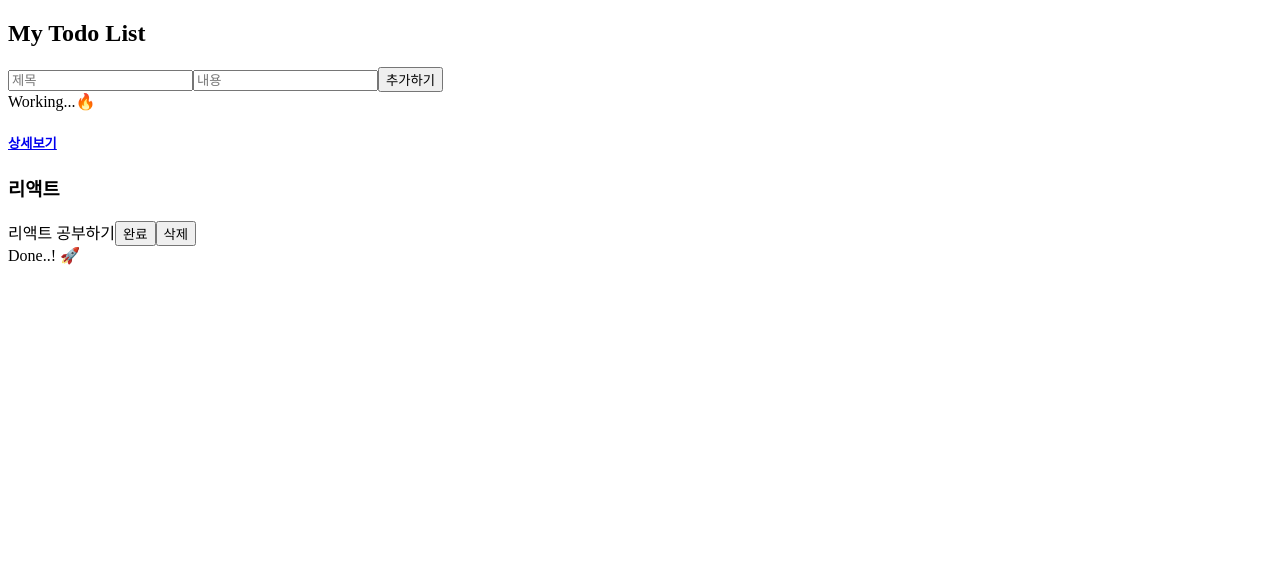
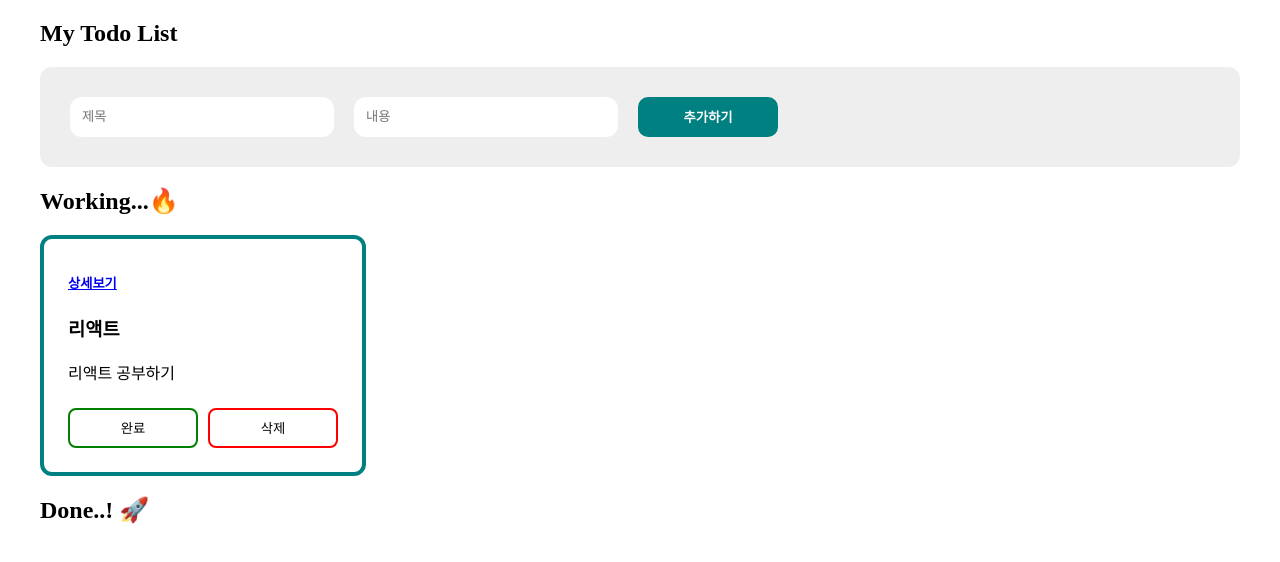
Before and after one commit to gyurison7/React-Lv2, a React (Create React App) app: page / in a window 1280 px wide. Shown: the top 562 px of the page. Built offline with nearby package versions, Linux system fonts and the light colour scheme.

Commit message:
styled-components 적용

```diff
--- a/src/Pages/Home.js
+++ b/src/Pages/Home.js
@@ -3,6 +3,70 @@
 import { addTodo, updateTodo, deleteTodo } from '../redux/modules/todos'
 import { Link } from 'react-router-dom'
 // import todos from '../redux/modules/todos'
+import { styled } from 'styled-components'
+
+const Layout = styled.div`
+    max-width: 1200px;
+    min-width: 800px;
+    margin: 0 auto;`
+
+const AddDiv = styled.div`
+    background-color: #eee;
+    border-radius: 12px;
+    margin: 0 auto;
+    display: flex;
+    align-items: center;
+    justify-content: space-between;
+    padding: 30px;
+    gap: 20px;`
+
+const InputGroup = styled.div`
+    display: flex;
+    align-items: center;
+    gap: 20px;`
+
+const AddInput = styled.input`
+    height: 40px;
+    width: 240px;
+    border: none;
+    border-radius: 12px;
+    padding: 0 12px;`
+
+const AddButton = styled.button`
+    border: none;
+    height: 40px;
+    border-radius: 10px;
+    background-color: teal;
+    width: 140px;
+    color: #fff;
+    font-weight: 700;`
+
+const ListWrapper = styled.div`
+    display: flex;
+    flex-wrap: wrap;
+    gap: 12px;`
+
+const TodoContainer = styled.div`
+    width: 270px;
+    border: 4px solid teal;
+    border-radius: 12px;
+    padding: 12px 24px 24px 24px;`
+
+const TodoButtonSet = styled.div`
+    display: flex;
+    gap: 10px;
+    margin-top: 24px;`
+
+const TodoButton = styled.button`
+    width: 50%;
+    height: 40px;
+    border-radius: 8px;
+    cursor: pointer;
+    border: 2px solid ${(props) => props.borderColor};
+    background-color: #fff;
+    display: flex;
+    justify-content: center;
+    align-items: center;`
 
 function Home() {
     const [input, setInput] = useState({ title: '', content: '' })
@@ -38,52 +102,61 @@
     }
 
     return (
-        <div>
-            <div>
+        <Layout>
             <h2>My Todo List</h2>
-                <input
+            <AddDiv>
+                <InputGroup>
+                    <AddInput
                         type='text'
                         placeholder='제목'
                         value={input.title}
                         name='title'
-                    onChange={inputChange}
-                />
-                <input
+                        onChange={inputChange} />
+                    <AddInput
                         type='text'
                         placeholder='내용'
                         value={input.content}
                         name='content'
                         onChange={inputChange} />
-                <button onClick={addButton}>추가하기</button>
-            </div>
-            <div>Working...🔥</div>
+                    <AddButton onClick={addButton}>추가하기</AddButton>
+                </InputGroup>
+            </AddDiv>
+            <h2>Working...🔥</h2>
+            <ListWrapper>
                 {
                     todos.filter((item) => item.status === false)
                         .map((item) => (
-                        <div key={item.id}>
+                            <TodoContainer key={item.id}>
                                 <Link to={`/${item.id}`}>
                                     <h5>상세보기</h5>
                                 </Link>
                                 <h3>{item.title}</h3>
                                 {item.content}
-                            <button onClick={() => updateButton(item.id)}>완료</button>
-                            <button onClick={() => deleteButton(item.id)}>삭제</button>
-                        </div>
+                                <TodoButtonSet>
+                                    <TodoButton borderColor='green' onClick={() => updateButton(item.id)}>완료</TodoButton>
+                                    <TodoButton borderColor='red' onClick={() => deleteButton(item.id)}>삭제</TodoButton>
+                                </TodoButtonSet>
+                            </TodoContainer>
                         ))
                 }
-            <div>Done..! 🚀 </div>
+            </ListWrapper>
+            <h2>Done..! 🚀</h2>
+            <ListWrapper>
                 {
                     todos.filter((item) => item.status !== false)
                         .map((item) => (
-                        <div key={item.id}>
+                            <TodoContainer key={item.id}>
                                 <h3>{item.title}</h3>
                                 {item.content}
-                            <button onClick={() => updateButton(item.id)}>취소</button>
-                            <button onClick={() => deleteButton(item.id)}>삭제</button>
-                        </div>
+                                <TodoButtonSet>
+                                    <TodoButton borderColor='green' onClick={() => updateButton(item.id)}>취소</TodoButton>
+                                    <TodoButton borderColor='red' onClick={() => deleteButton(item.id)}>삭제</TodoButton>
+                                </TodoButtonSet>
+                            </TodoContainer>
                         ))
                 }
-        </div>
+            </ListWrapper>
+        </Layout>
     )
 }
 
```
Lines whose indentation alone changed are shown as unchanged.
